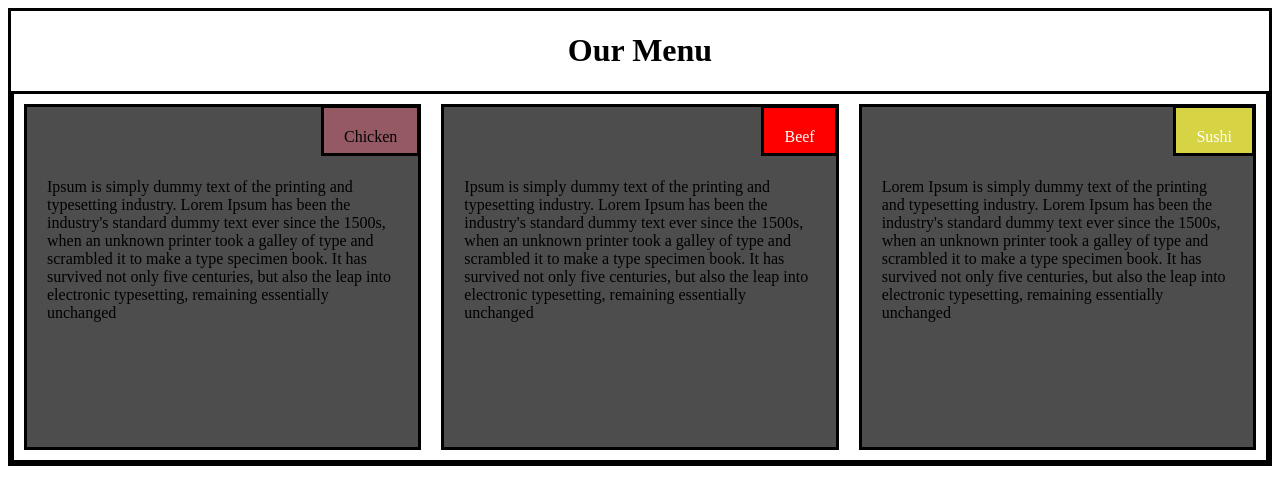
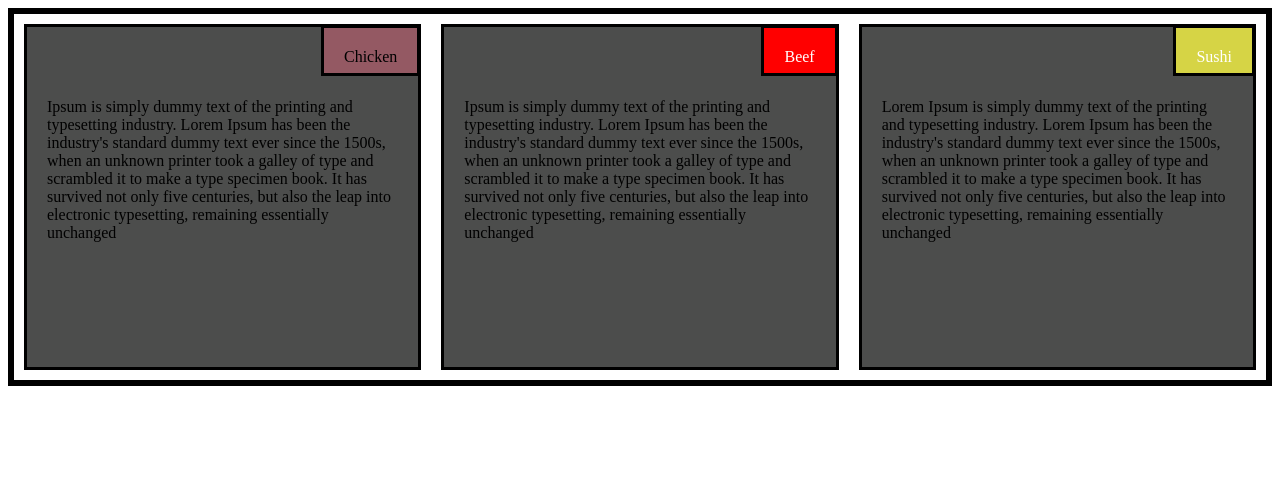
Before and after one commit to arjun11120/solution, a plain HTML site: page index.html in a window 1280 px wide. Drawn offline with Linux system fonts and the light colour scheme.

Commit message:
test commit

```diff
--- a/index.html
+++ b/index.html
@@ -8,7 +8,7 @@
 </head>
 <body>
 	<div class="container">
-		<h1>Our Menu</h1>
+		<!-- <h1>Our Menu</h1> -->
 		<div class="flexBox">
 
 			<div>
```
